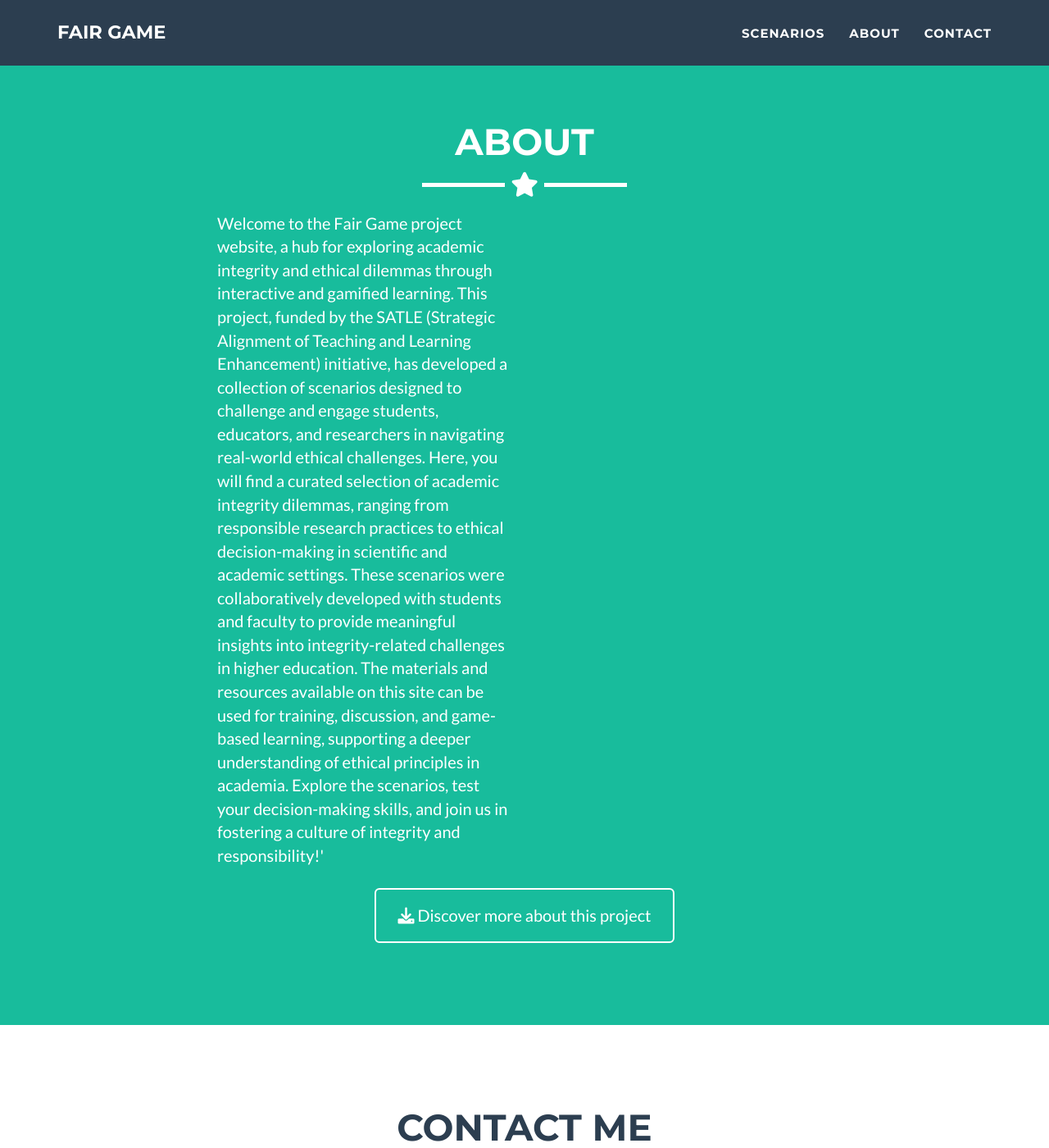
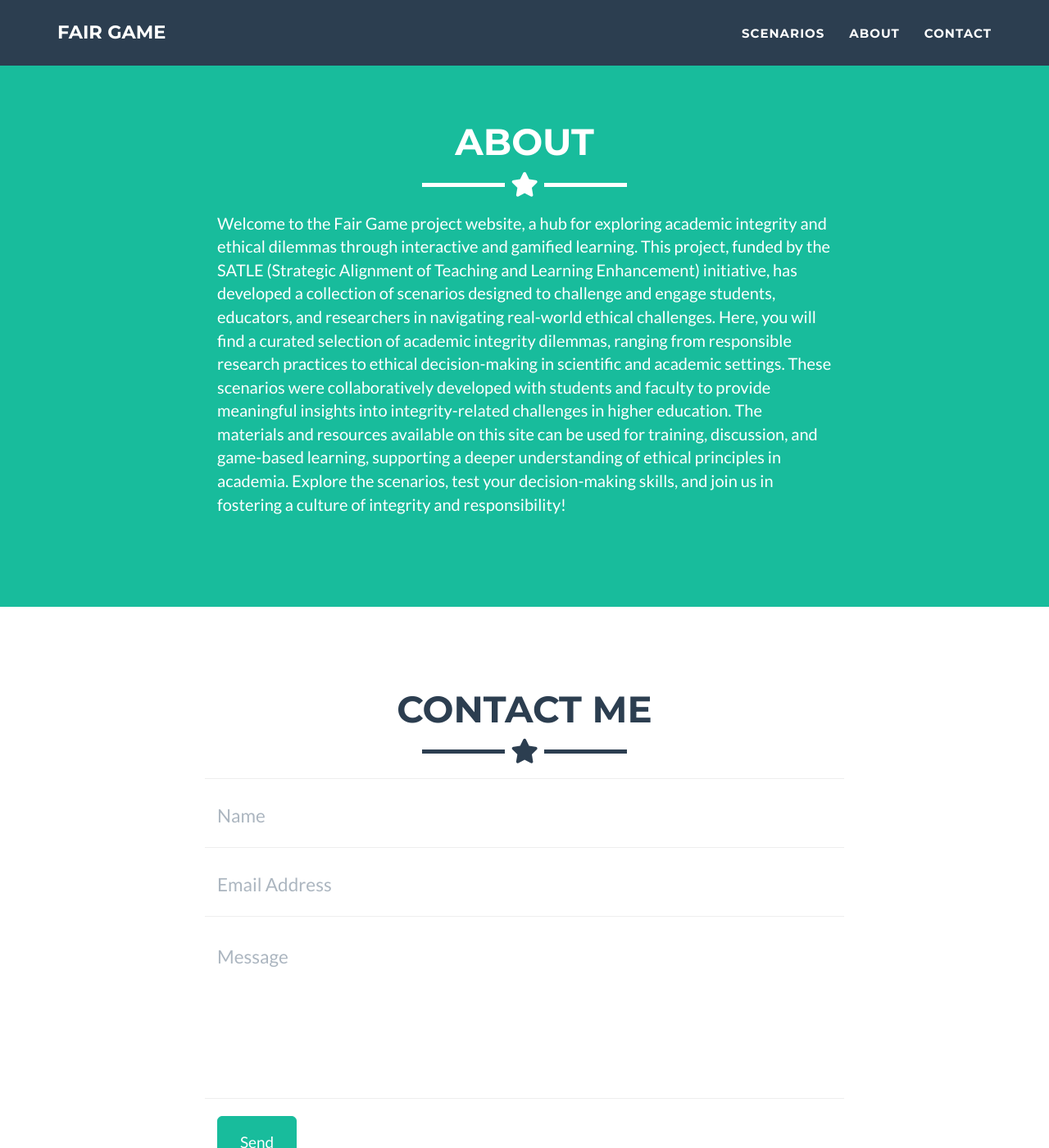
Before and after one commit to macgenomegue/FAIr_Game, a Jekyll site: the page built from _posts/2025-10-14-students.md, in a window 1280 px wide and 1400 px high, scrolled down 727 px. Shown: the whole window at 82% size. Built offline with Jekyll 4.4.1, drawn with Linux system fonts in a browser that asks for light colours; some of the changed text lies outside the part shown.

```diff
--- a/_config.yml
+++ b/_config.yml
@@ -32,7 +32,7 @@
 
 # Footer settings
 footer:
-  copyright theme website: Dr. Henry Jekyll
+  copyright: Dr. Henry Jekyll
   location: Location
   social: Around the Web
   credits: Credits
--- a/_includes/about.html
+++ b/_includes/about.html
@@ -8,16 +8,8 @@
       </div>
     </div>
     <div class="row">
-      <div class="col-lg-4 col-lg-offset-2">
-        <p>Welcome to the Fair Game project website, a hub for exploring academic integrity and ethical dilemmas through interactive and gamified learning. This project, funded by the SATLE (Strategic Alignment of Teaching and Learning Enhancement) initiative, has developed a collection of scenarios designed to challenge and engage students, educators, and researchers in navigating real-world ethical challenges. Here, you will find a curated selection of academic integrity dilemmas, ranging from responsible research practices to ethical decision-making in scientific and academic settings. These scenarios were collaboratively developed with students and faculty to provide meaningful insights into integrity-related challenges in higher education. The materials and resources available on this site can be used for training, discussion, and game-based learning, supporting a deeper understanding of ethical principles in academia. Explore the scenarios, test your decision-making skills, and join us in fostering a culture of integrity and responsibility!'
-      </div>
-      <div class="col-lg-4">
-        <p> </p>
-      </div>
-      <div class="col-lg-8 col-lg-offset-2 text-center">
-        <a href="https://www.ucd.ie/teaching/showcase/gamifiedacademicintegrityandethicalpracticesonlinetrainingmoduletoempowerstudentsandacademics/" class="btn btn-lg btn-outline">
-          <i class="fa fa-download"></i> Discover more about this project
-        </a>
+      <div class="col-lg-8 col-lg-offset-2">
+        <p>Welcome to the Fair Game project website, a hub for exploring academic integrity and ethical dilemmas through interactive and gamified learning. This project, funded by the SATLE (Strategic Alignment of Teaching and Learning Enhancement) initiative, has developed a collection of scenarios designed to challenge and engage students, educators, and researchers in navigating real-world ethical challenges. Here, you will find a curated selection of academic integrity dilemmas, ranging from responsible research practices to ethical decision-making in scientific and academic settings. These scenarios were collaboratively developed with students and faculty to provide meaningful insights into integrity-related challenges in higher education. The materials and resources available on this site can be used for training, discussion, and game-based learning, supporting a deeper understanding of ethical principles in academia. Explore the scenarios, test your decision-making skills, and join us in fostering a culture of integrity and responsibility!</p>
       </div>
     </div>
   </div>
```
